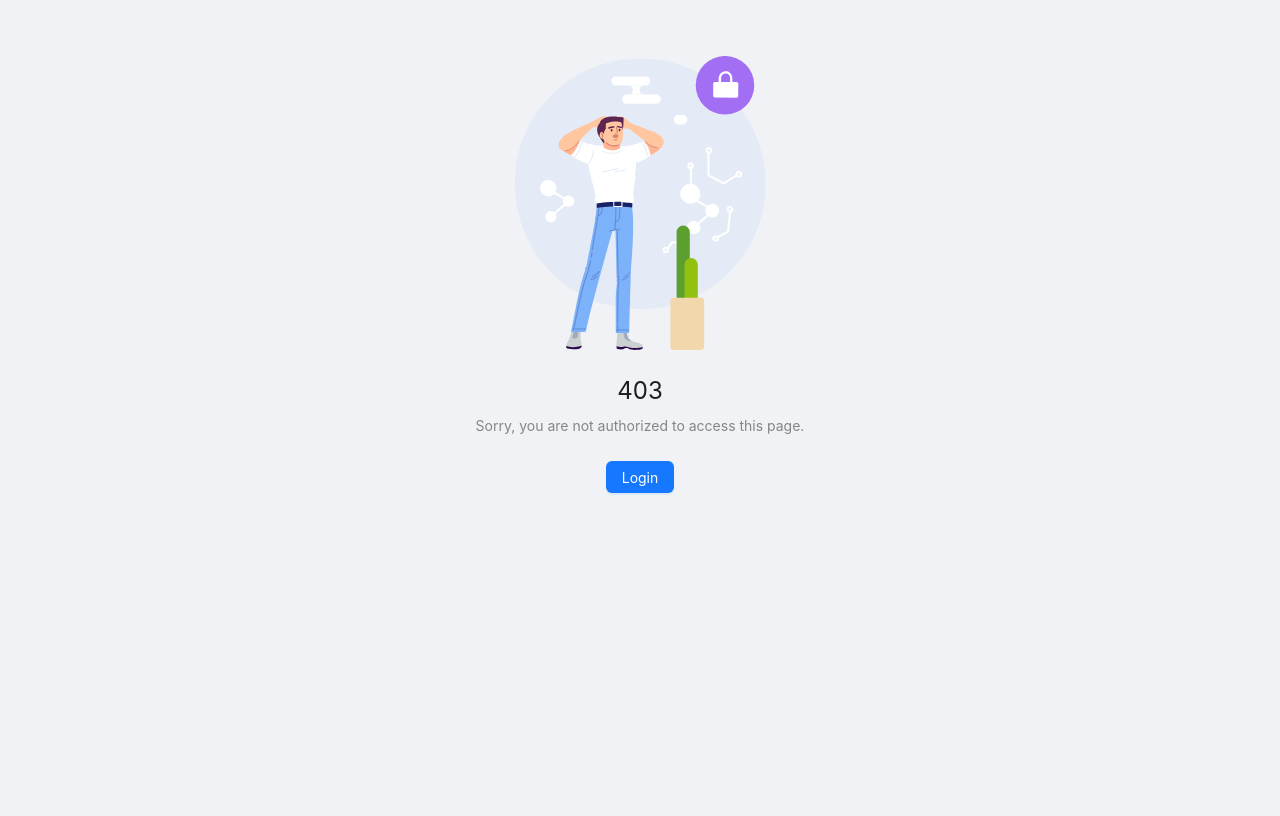
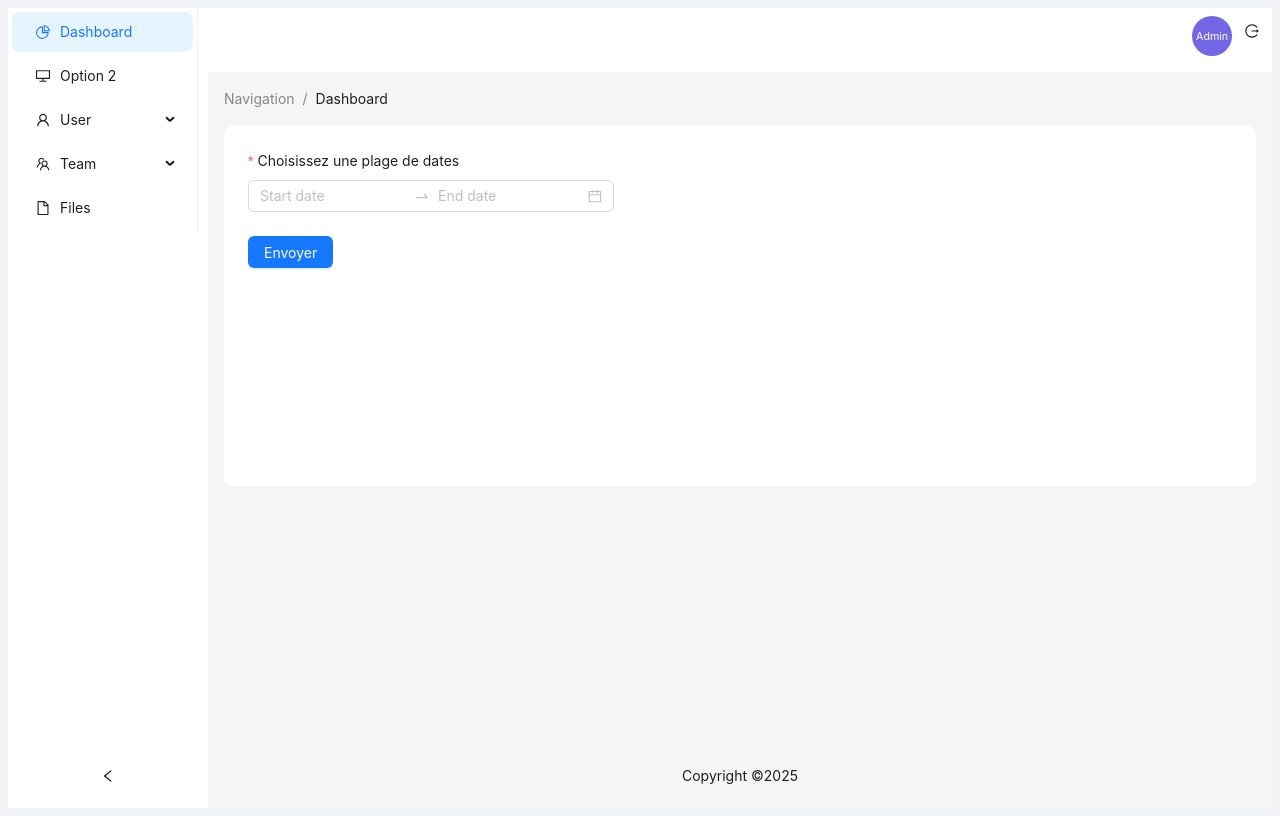
Before and after one commit to IsisAxel/front_eval, a React (Vite) app: page /dashboard in a window 1280 px wide. Before the commit this address led to /unauthorized. Built offline with nearby package versions, Linux system fonts and the light colour scheme; no server answers; sample sign-in values are in the browser's storage.

Commit message:
login and logout using newApp

```diff
--- a/src/components/Dashboard/Dashboard.tsx
+++ b/src/components/Dashboard/Dashboard.tsx
@@ -12,7 +12,7 @@ import { Avatar, Breadcrumb, Layout, Menu, theme } from 'antd';
 import FormTemplate from '../FormTemplate/FormTemplate';
 import MyForm from '../MyFrom/MyForm';
 import TableTemplate from '../TableTemplate/TableTemplate';
-import { fetchDataGet, setupInterceptors } from '../../util/util';
+import { fetchDataGet, fetchDataPost, setupInterceptors } from '../../util/util';
 import { useNavigate } from 'react-router-dom';
 import Loading from '../Loading/Loading';
 import UploadFile from '../UploadFile/UploadFile';
@@ -59,7 +59,7 @@ function getItem(
 }
 
 const items: MenuItem[] = [
-  getItem('Option 1', '1', <PieChartOutlined />),
+  getItem('Dashboard', '1', <PieChartOutlined />),
   getItem('Option 2', '2', <DesktopOutlined />),
   getItem('User', 'sub1', <UserOutlined />, [
     getItem('Table', '3'),
@@ -134,9 +134,20 @@ const Dashboard: React.FC = () => {
   const breadcrumbPath = useMemo(() => getBreadcrumbPath(selectedKey), [selectedKey]);
 
   const logout = () => {
-    fetchDataGet('http://localhost:8080/admin/logout')
+    const userId = localStorage.getItem('userId');
+    const token = localStorage.getItem('accessToken');
+    fetchDataPost('http://localhost:8080/authentification/logout', { userId , token })
     .then((response : any) =>{
-      console.log(response);
+      localStorage.removeItem('accessToken');
+      localStorage.removeItem('avatar');
+      localStorage.removeItem('companyName');
+      localStorage.removeItem('email');
+      localStorage.removeItem('firstName');
+      localStorage.removeItem('lastName');
+      localStorage.removeItem('menuNavigation');
+      localStorage.removeItem('refreshToken');
+      localStorage.removeItem('roles');
+      localStorage.removeItem('userId');
       navigate('/');
     })
     .catch((error : any) => {
@@ -147,22 +158,11 @@ const Dashboard: React.FC = () => {
 
   useEffect(() => {
     setupInterceptors(navigate);
-
-    const fetchUsername = async () => {
-      setIsLoading(true); // Active le chargement
-
-      try {
-        const data = await fetchDataGet("http://localhost:8080/admin/sessionUser");
-        console.log(data);
-        setUser(data);
-      } catch (error: any) {
-        console.log(error);
-      } finally {
-        setIsLoading(false); // Désactive le chargement
-      }
-    };
-
-    fetchUsername();
+    if (localStorage.getItem('accessToken') === null) {
+      navigate('/unauthorized');
+    }
+    setUser(localStorage.getItem('firstName') || 'Admin');
+    setIsLoading(false);
   }, [navigate]);
 
   const styles = {
--- a/src/components/Login/Login.tsx
+++ b/src/components/Login/Login.tsx
@@ -11,10 +11,20 @@ const Login: React.FC = () => {
   const navigate = useNavigate();
 
   const onFinish = (values: any) => {
-    const { username, password } = values;
-    fetchDataPost('http://localhost:8080/admin/login', { username, password })
+    const { email, password } = values;
+    fetchDataPost('http://localhost:8080/authentification/login', { email, password })
       .then((response) =>{
-        console.log(response);
+        const userData = response.data;
+        localStorage.setItem('accessToken', userData.accessToken);
+        localStorage.setItem('avatar', userData.avatar);
+        localStorage.setItem('companyName', userData.companyName);
+        localStorage.setItem('email', userData.email);
+        localStorage.setItem('firstName', userData.firstName);
+        localStorage.setItem('lastName', userData.lastName);
+        localStorage.setItem('menuNavigation', JSON.stringify(userData.menuNavigation));
+        localStorage.setItem('refreshToken', userData.refreshToken);
+        localStorage.setItem('roles', JSON.stringify(userData.roles));
+        localStorage.setItem('userId', userData.userId);
         navigate('/dashboard');
       })
       .catch((error) => {
@@ -51,21 +61,14 @@ const Login: React.FC = () => {
       }}>
         <Title level={2} style={{ color: '#1890ff', marginBottom: '20px' }}>Login</Title>
 
-        {error && typeof error === "object" && !Array.isArray(error) && error !== null ? (
-          <>
-            {error.username && <Alert message={`${error.username}`} type="error" showIcon style={{ marginBottom: '15px' }} />}
-            {error.password && <Alert message={`${error.password}`} type="error" showIcon style={{ marginBottom: '15px' }} />}
-          </>
-        ) : (
-          error && <Alert message={error} type="error" showIcon style={{ marginBottom: '15px' }} />
-        )}
+        {error && <Alert message={error} type="error" showIcon style={{ marginBottom: '15px' }} />}
 
         <Form name="login" initialValues={{ remember: true }} onFinish={onFinish}>
           <Form.Item
-            name="username"
-            rules={[{ required: true, message: 'Please input your Username!' }]}
+            name="email"
+            rules={[{ required: true, message: 'Please input your Email!' }]}
           >
-            <Input prefix={<UserOutlined />} placeholder="Username" />
+            <Input prefix={<UserOutlined />} placeholder="Email" />
           </Form.Item>
           <Form.Item
             name="password"
--- a/src/util/util.ts
+++ b/src/util/util.ts
@@ -6,7 +6,7 @@ export const setupInterceptors = (navigate : NavigateFunction) => {
   axios.interceptors.response.use(
     (response) => response,
     (error) => {
-      if ((error.response && error.response.status === 403) || !error.response) {
+      if ((error.response && error.response.status === 401) || !error.response) {
         navigate("/unauthorized");
       }
       return Promise.reject(error);
```
